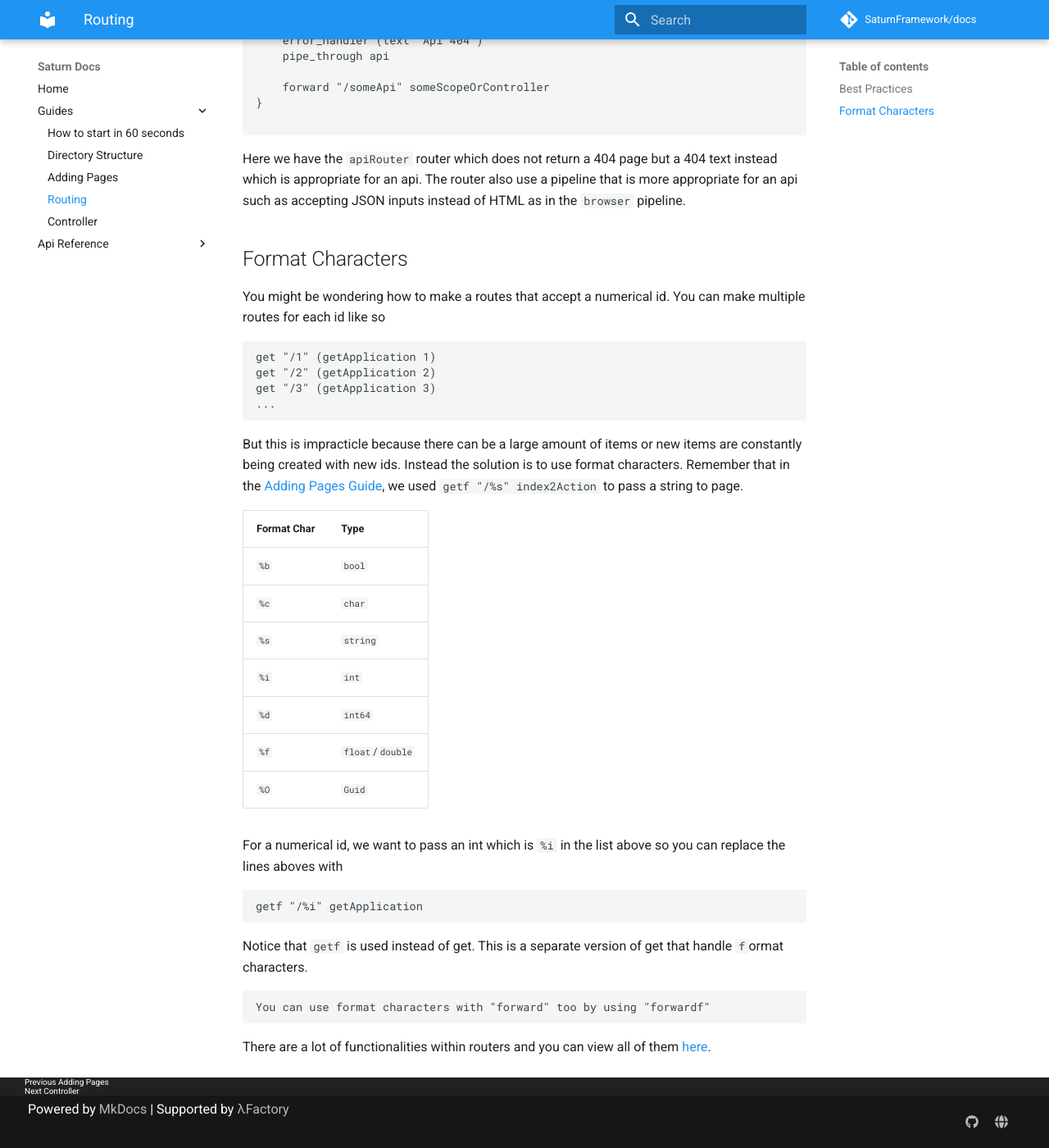
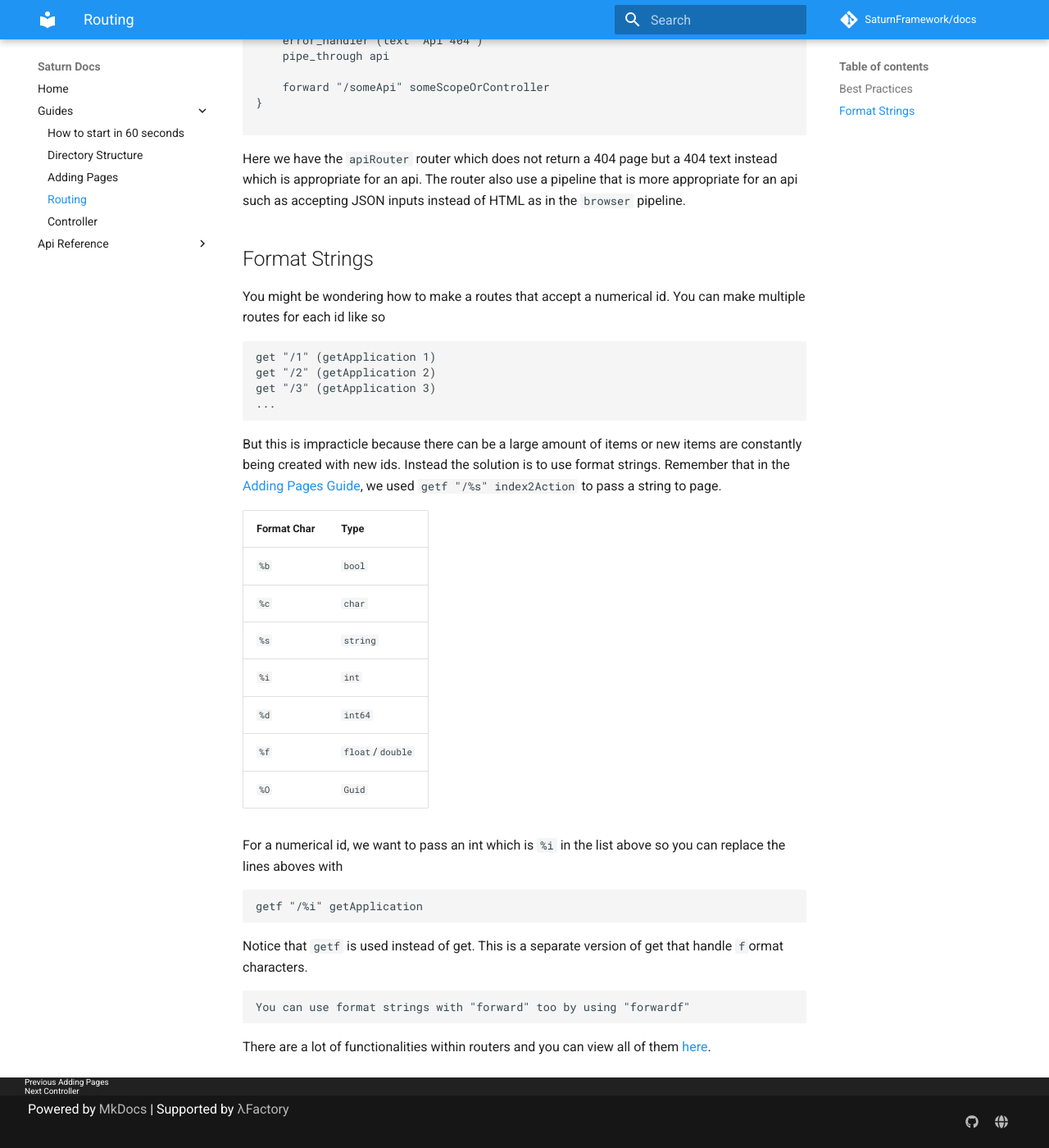
Before and after one commit to tmpreston/docs-2, an MkDocs documentation site: the page built from docs/guides/routing.md, in a window 1280 px wide and 1400 px high, scrolled down 3647 px. Shown: the whole window at 82% size. Built offline with MkDocs 1.6.1 and Material for MkDocs 9.7.7, drawn with Linux system fonts in a browser that asks for light colours; comment, search, counter and statistics services are not loaded; old or Windows-style settings are respelled for this version of MkDocs.

Commit message:
Update scope to router.  Change format char to format string.

```diff
--- a/docs/guides/adding-pages.md
+++ b/docs/guides/adding-pages.md
@@ -110,9 +110,9 @@ getf "/%s" index2Action
 
 "%s" is a format string. This let Saturn knows to save whatever you type in that spot. Since we want to save a name, we want to save it as a string so we use `%s`.
 
-There are other format string for different types.
+There are other format strings for different types.
 
-| Format Char | Type |
+| Format String | Type |
 | ----------- | ---- |
 | `%b` | `bool` |
 | `%c` | `char` |
--- a/docs/guides/routing.md
+++ b/docs/guides/routing.md
@@ -155,7 +155,7 @@ let apiRouter = router {
 
 Here we have the `apiRouter` router which does not return a 404 page but a 404 text instead which is appropriate for an api. The router also use a pipeline that is more appropriate for an api such as accepting JSON inputs instead of HTML as in the `browser` pipeline.
 
-## Format Characters
+## Format Strings
 
 You might be wondering how to make a routes that accept a numerical id. You can make multiple routes for each id like so
 
@@ -164,7 +164,7 @@ You might be wondering how to make a routes that accept a numerical id. You can
     get "/3" (getApplication 3)
     ...
 
-But this is impracticle because there can be a large amount of items or new items are constantly being created with new ids. Instead the solution is to use format characters. Remember that in the [Adding Pages Guide](adding-pages.md), we used `getf "/%s" index2Action` to pass a string to page.
+But this is impracticle because there can be a large amount of items or new items are constantly being created with new ids. Instead the solution is to use format strings. Remember that in the [Adding Pages Guide](adding-pages.md), we used `getf "/%s" index2Action` to pass a string to page.
 
 | Format Char | Type |
 | ----------- | ---- |
@@ -184,6 +184,6 @@ getf "/%i" getApplication
 
 Notice that `getf` is used instead of get. This is a separate version of get that handle `f`ormat characters.
 
-    You can use format characters with "forward" too by using "forwardf"
+    You can use format strings with "forward" too by using "forwardf"
 
-There are a lot of functionalities within routers and you can view all of them [here](../api/scope).
+There are a lot of functionalities within routers and you can view all of them [here](../api/router).
```
Also changed, not shown: other parts of docs/guides/adding-pages.md (+1 -1 lines).
